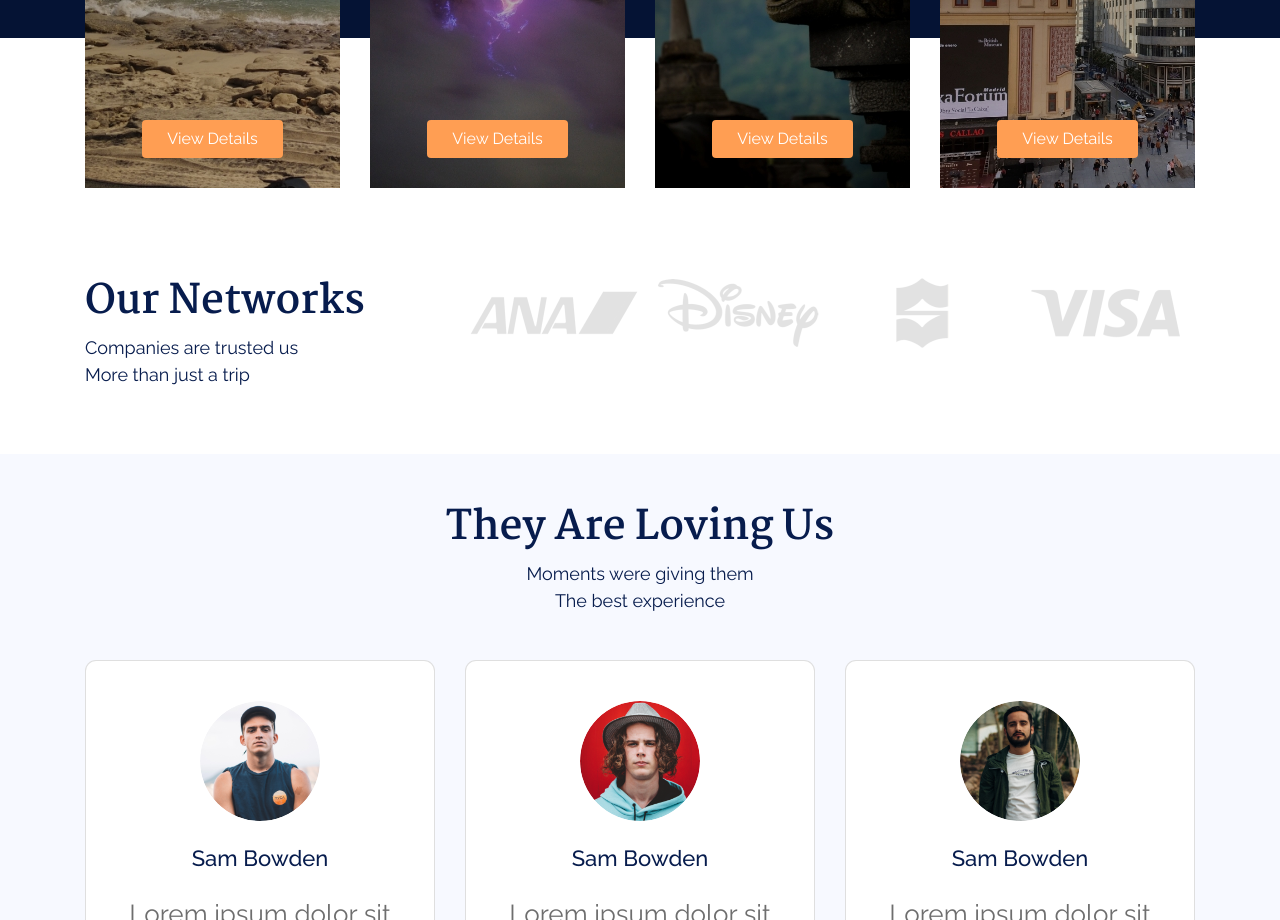
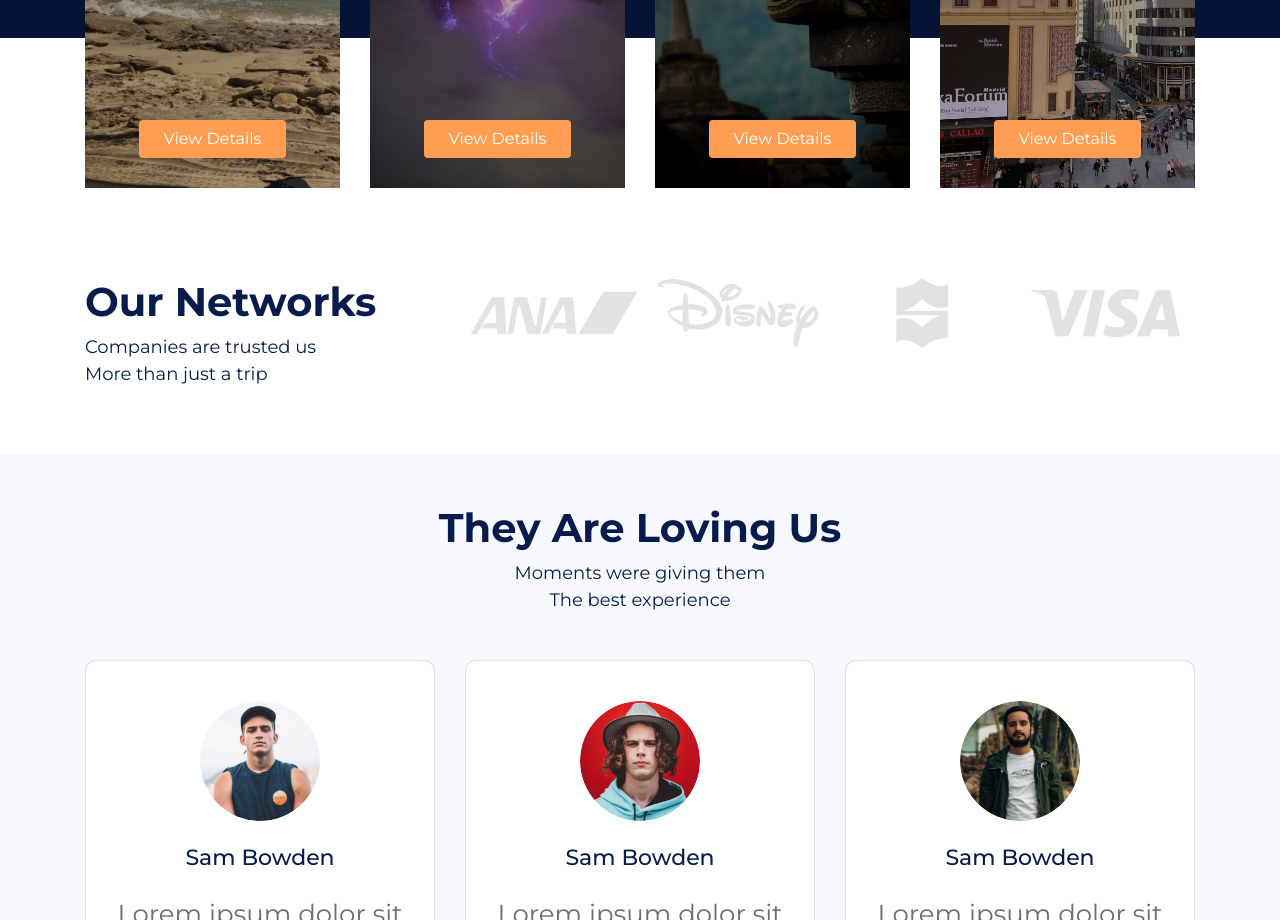
Before and after one commit to EHGirsang/dolango-travel-site, a plain HTML site: page index.html in a window 1280 px wide. Shown: the part 1180-2100 px from the top of the page. Drawn offline with Linux system fonts and the light colour scheme.

Commit message:
chore: change font to montserrat

```diff
--- a/frontend/styles/main.scss
+++ b/frontend/styles/main.scss
@@ -1,6 +1,6 @@
 body {
     background-color: #FFFFFF;
-    font-family: 'Raleway', sans-serif;
+    font-family: 'Montserrat', sans-serif;
     color: #071c4d;
 }
 // Navbar
@@ -44,7 +44,7 @@ header {
     }
 
     h1 {
-        font-family: 'Martel', serif;
+        font-family: 'Montserrat', sans-serif;
         font-weight: bold;
         font-size: 50px;
     }
@@ -99,7 +99,7 @@ header {
         }
 
         h2 {
-            font-family: 'Martel', serif;
+            font-family: 'Montserrat', sans-serif;
             font-weight: bold;
             font-size: 40px;
         }
@@ -152,7 +152,7 @@ header {
     padding-bottom: 50px;
     // h2
     h2 {
-        font-family: 'Martel', serif;
+        font-family: 'Montserrat', sans-serif;
         font-weight: bold;
         font-size: 40px;
     }
@@ -172,7 +172,7 @@ header {
     min-height: 506px;
 
     h2 {
-        font-family: 'Martel', serif;
+        font-family: 'Montserrat', sans-serif;
         font-weight: bold;
         font-size: 40px;
     }
--- a/index.html
+++ b/index.html
@@ -8,7 +8,7 @@
     <title>document</title>
     <link rel="stylesheet" href="frontend/libraries/bootstrap/css/bootstrap.css">
     <style>
-        @import url("https://fonts.googleapis.com/css2?family=Martel:wght@200;300;400;600;700;800;900&family=Raleway:ital,wght@0,100;0,200;0,300;0,400;0,500;0,600;0,700;0,800;0,900;1,100;1,200;1,300;1,400;1,500;1,600;1,700;1,800;1,900&display=swap");
+        @import url("https://fonts.googleapis.com/css2?family=Montserrat:ital,wght@0,100;0,200;0,300;0,400;0,500;0,600;0,700;0,800;0,900;1,100;1,200;1,300;1,400;1,500;1,600;1,700;1,800;1,900&display=swap");
     </style>
     <link rel="stylesheet" href="frontend/styles/main.css">
 
```
Also changed, not shown: frontend/styles/main.css, 1 other file.
